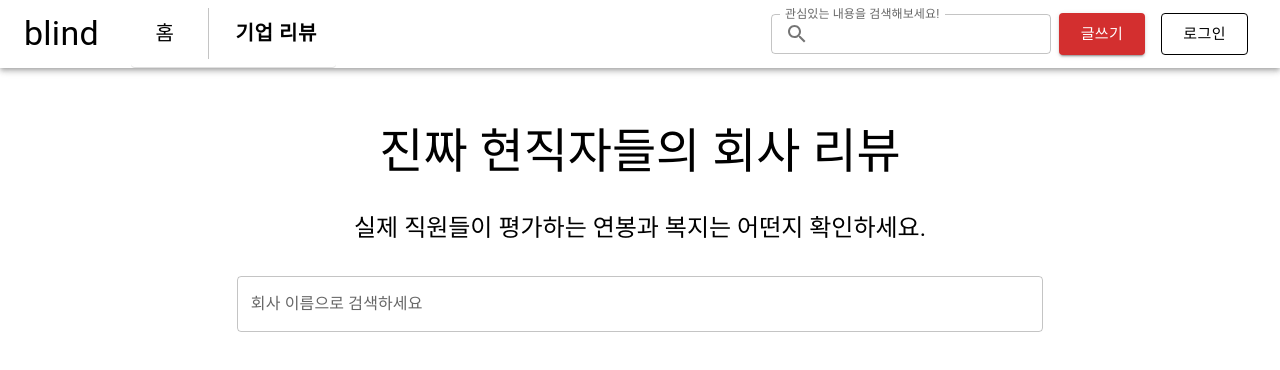
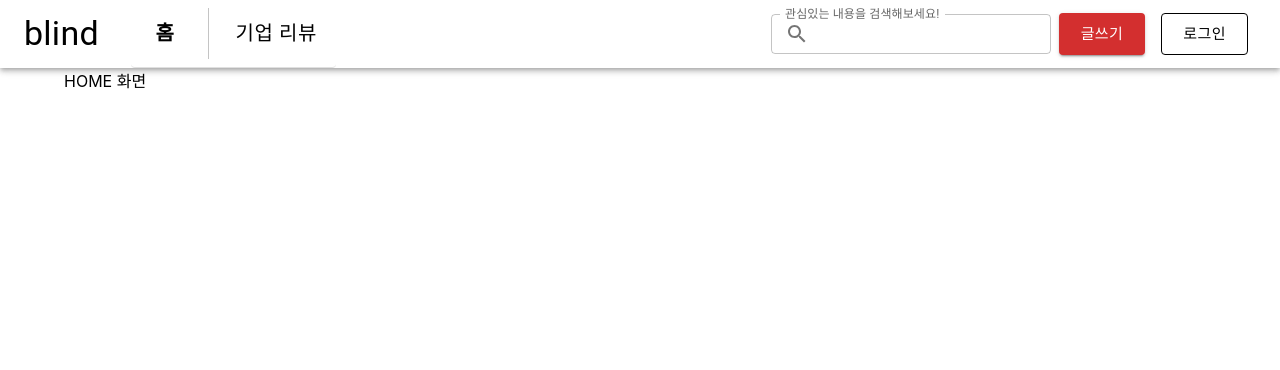
Before and after one commit to seoul-nest-team/blind-clone-coding-project-web-app, a React (Create React App) app: page / in a window 1280 px wide. Shown: the top 370 px of the page. Built offline with nearby package versions, Linux system fonts and the light colour scheme.

Commit message:
렌더링 성능 개선을 위한 reselect 적용, 단순 값변경 status를 위한 공통 setValue 액션생성함수와 리듀서 추가, 탭 전환 시 다시 그리지 않고 숨기도록 변경

```diff
--- a/package.json
+++ b/package.json
@@ -20,6 +20,7 @@
     "react-redux": "^7.2.6",
     "react-scripts": "4.0.3",
     "redux": "^4.1.2",
+    "reselect": "^4.1.2",
     "typescript": "^4.1.2",
     "web-vitals": "^1.0.1"
   },
--- a/src/appbar/container/Appbar.tsx
+++ b/src/appbar/container/Appbar.tsx
@@ -11,11 +11,14 @@ import {
 } from '@mui/material';
 import SearchIcon from '@mui/icons-material/Search';
 import { actions } from '../state';
+import { getSelectedTab } from '../state/selector';
 import { useDispatch, useSelector } from 'react-redux';
 
 function Appbar() {
     //useSelector 훅은 리덕스에서 액션이 처리가 되면 반환하는 값의 이전값을 기억했다가 이 값이 변경되었을 때 이 컴포넌트를 다시 렌더링 해 줌
-    const tab = useSelector((state: any) => state.appbar.tab);
+    //const selectedTab = useSelector((state: any) => state.appbar.selectedtab);//구닥다리 방식,
+    const [selectedTab] = useSelector((state: any) => [getSelectedTab(state)]); //reselector를 이용한 selector 함수 분리, Caching과 Memoization 지원
+    //const selectedTab = useSelector(getSelectedTab);   //여러개를 배열로 설정할 수도 있고, 이것처럼 단일변수로도 설정 가능
 
     //store에서 dispatch 함수를 가져오지 않고 useDispatch 훅으로 가져와서 사용함. 훅으로 dispatch 함수를 가져온다는 것은 dispatch 함수가 변할수도 있다는 것을 의미함(미들웨어 추가시)
     const dispatch = useDispatch();
@@ -43,20 +46,37 @@ function Appbar() {
                             <Button
                                 sx={{
                                     fontWeight:
-                                        tab === 'home' ? 'bold' : 'none',
+                                        selectedTab === 'home'
+                                            ? 'bold'
+                                            : 'none',
                                     fontSize: 20,
                                 }}
-                                onClick={() => dispatch(actions.showHome())}
+                                onClick={() =>
+                                    //dispatch(actions.selectTab('home'))
+                                    dispatch(
+                                        actions.setValue('selectedtab', 'home'),
+                                    )
+                                }
                             >
                                 &nbsp;홈&nbsp;&nbsp;&nbsp;&nbsp;
                             </Button>
                             <Button
                                 sx={{
                                     fontWeight:
-                                        tab === 'review' ? 'bold' : 'none',
+                                        selectedTab === 'review'
+                                            ? 'bold'
+                                            : 'none',
                                     fontSize: 20,
                                 }}
-                                onClick={() => dispatch(actions.showReview())}
+                                onClick={() =>
+                                    //dispatch(actions.selectTab('review'))
+                                    dispatch(
+                                        actions.setValue(
+                                            'selectedtab',
+                                            'review',
+                                        ),
+                                    )
+                                }
                                 data-tab={'review'}
                             >
                                 기업 리뷰
--- a/src/appbar/state/index.ts
+++ b/src/appbar/state/index.ts
@@ -4,31 +4,43 @@ import {
     setValueReducer,
 } from '../../common/redux-helper';
 
-const HOME = 'appbar/HOME',
-    REVIEW = 'appbar/REVIEW';
-
-type AppbarState = {
-    tab: string;
+//Appbar STATUS의 데이터 타입 정보
+export type AppbarStateType = {
+    selectedtab: string;
 };
 
-const INITIAL_STATE: AppbarState = {
-    tab: 'review',
+//STATUS
+const INITIAL_STATE: AppbarStateType = {
+    selectedtab: 'home',
 };
+
+//ACTION 종류
+export const types = {
+    //SELECT_TAB: 'appbar/SELECT_TAB',
+    SET_VALUE: 'appbar/SET_VALUE',
+};
+
+//ACTION Creater로 생성된 ACTION param의 형태
+// type ActionParamType = {
+//     type: string;
+//     tabName?: string | undefined;
+// };
 
 //ACTION Creater 함수들
 export const actions = {
-    showHome: () => ({
-        type: HOME,
-    }),
-    showReview: () => ({
-        type: REVIEW,
-    }),
+    // selectTab: (tabName: string): ActionParamType => ({
+    //     type: types.SELECT_TAB,
+    //     tabName,
+    // }),
+    setValue: createSetValueAction(types.SET_VALUE),//단순 status값 변경 ACTION은 setValue로 공통화해서 사용
 };
 
-//리듀서 코드
+//reducer 코드
 const reducer = createReducer(INITIAL_STATE, {
-    [HOME]: (state: AppbarState) => (state.tab = 'home'),
-    [REVIEW]: (state: AppbarState) => (state.tab = 'review'),
+    // [types.SELECT_TAB]: (state: AppbarStateType, action: ActionParamType) => {
+    //     state.selectedtab = action.tabName ?? 'home';
+    // },
+    [types.SET_VALUE]: setValueReducer,
 });
 
 export default reducer;
--- /dev/null
+++ b/src/appbar/state/selector.ts
@@ -0,0 +1,3 @@
+//import { createSelector } from 'reselect';
+
+export const getSelectedTab = (state: any) => state.appbar.selectedtab;
--- a/src/content/component/companyreview/container/CompanyReview.tsx
+++ b/src/content/component/companyreview/container/CompanyReview.tsx
@@ -6,10 +6,17 @@ import {
     Autocomplete,
     Grid,
 } from '@mui/material';
+import { useSelector } from 'react-redux';
+import { getSelectedTab } from '../../../../appbar/state/selector';
 
 function CompanyReview() {
+    const [selectedTab] = useSelector((state: any) => [getSelectedTab(state)]);
+
     return (
-        <Container maxWidth="lg">
+        <Container
+            maxWidth="lg"
+            sx={selectedTab === 'review' ? {} : { display: 'none' }}
+        >
             <Typography variant="h3" component="div" align="center">
                 <br />
             </Typography>
--- a/src/content/component/home/container/Home.tsx
+++ b/src/content/component/home/container/Home.tsx
@@ -1,8 +1,19 @@
 import React from 'react';
 import { Container } from '@mui/material';
+import { useSelector } from 'react-redux';
+import { getSelectedTab } from '../../../../appbar/state/selector';
 
 function Home() {
-    return <Container maxWidth="lg">HOME 화면</Container>;
+    const [selectedTab] = useSelector((state: any) => [getSelectedTab(state)]);
+
+    return (
+        <Container
+            maxWidth="lg"
+            sx={selectedTab === 'home' ? {} : { display: 'none' }}
+        >
+            HOME 화면
+        </Container>
+    );
 }
 
 export default Home;
--- a/src/content/container/Content.tsx
+++ b/src/content/container/Content.tsx
@@ -1,13 +1,14 @@
 import React from 'react';
-import { useSelector } from 'react-redux';
 import CompanyReview from '../component/companyreview/container/CompanyReview';
 import Home from '../component/home/container/Home';
 
 function Content() {
-    //useSelector 훅은 리덕스에서 액션이 처리가 되면 반환하는 값의 이전값을 기억했다가 이 값이 변경되었을 때 이 컴포넌트를 다시 렌더링 해 줌
-    const tab = useSelector((state: any) => state.appbar.tab);
-
-    return tab === 'home' ? <Home /> : <CompanyReview />;
+    return (
+        <React.Fragment>
+            <Home />
+            <CompanyReview />
+        </React.Fragment>
+    );
 }
 
 export default Content;
```
